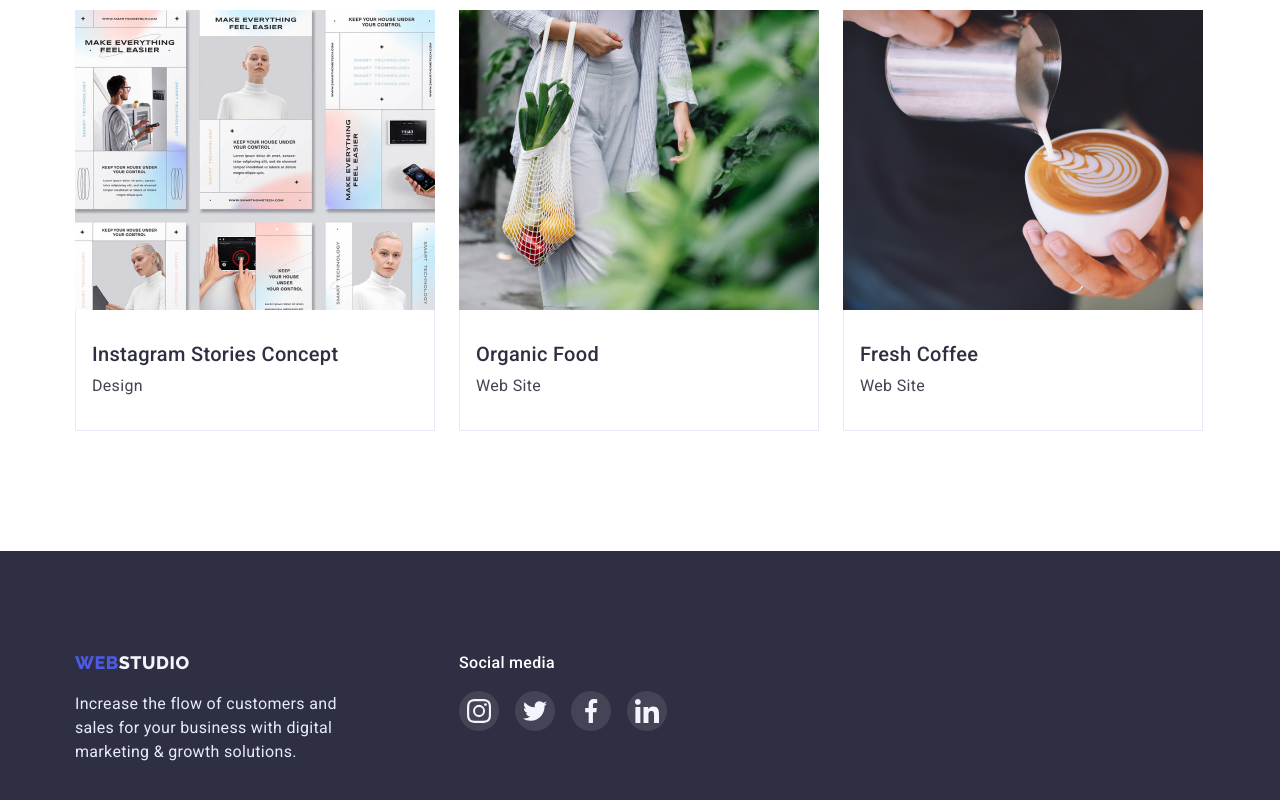
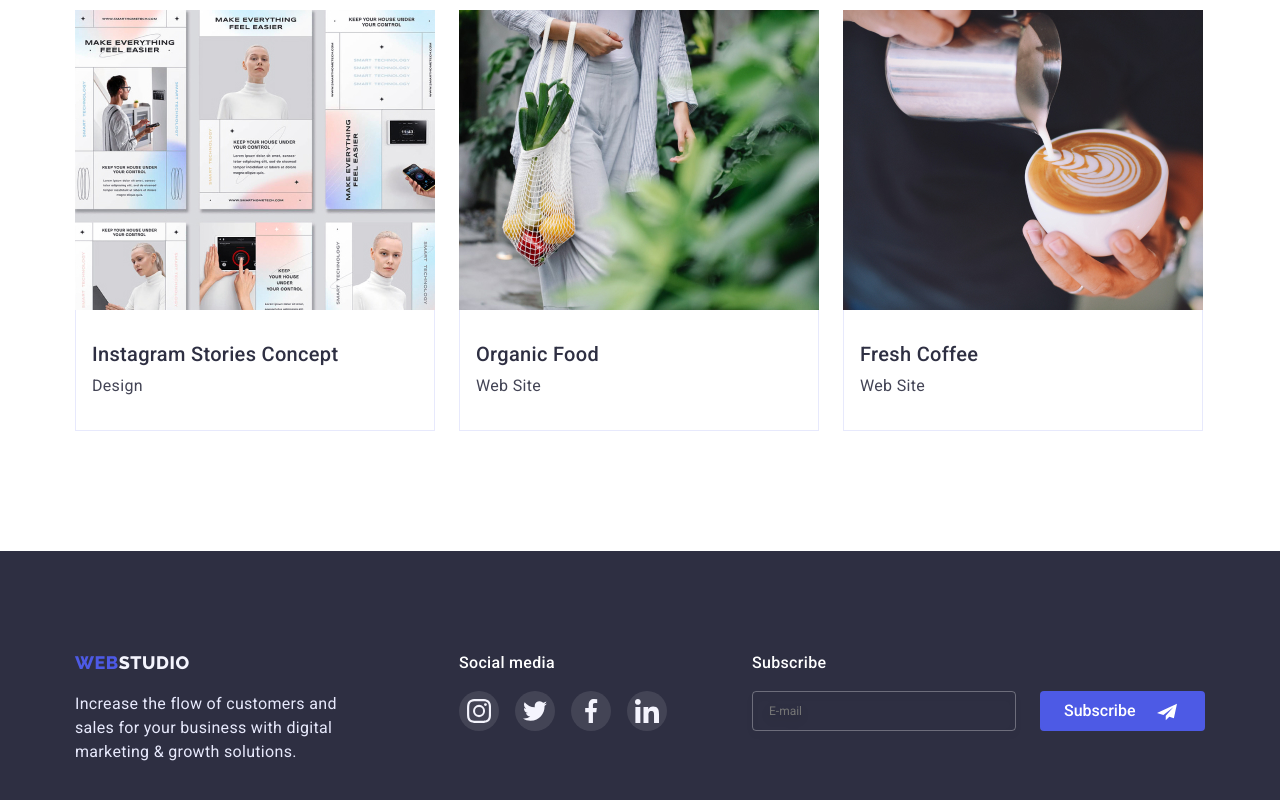
Before and after one commit to MariiaMelnichuk/goit-markup-hw-06, a plain HTML site: page portfolio.html in a window 1280 px wide. Shown: the part 1219-2019 px from the top of the page. Drawn offline with nearby package versions, Linux system fonts and the light colour scheme.

Commit message:
hw06 changes2

```diff
--- a/portfolio.html
+++ b/portfolio.html
@@ -243,6 +243,20 @@
                 </li>
             </ul>
         </div>
+        <div class="footer-subscribe">
+            <p class="footer-media">Subscribe</p>
+            <form class="footer-form" name="footer_form">
+                <label for="">
+                    <input class="footer-form-input" type="email" name="user_mail" placeholder="E-mail">
+                </label>
+                <div class="footer-form-nav">
+                    <button class="footer-button" type="submit">Subscribe</button>
+                    <svg class="icon" width="26" height="20">
+                        <use href="./images/icons.svg#icon-Frame"></use>
+                    </svg>
+                </div>
+            </form>
+        </div>
     </div>
 </footer>
 </body>
```
